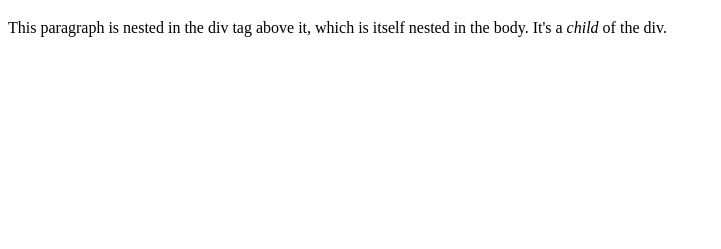
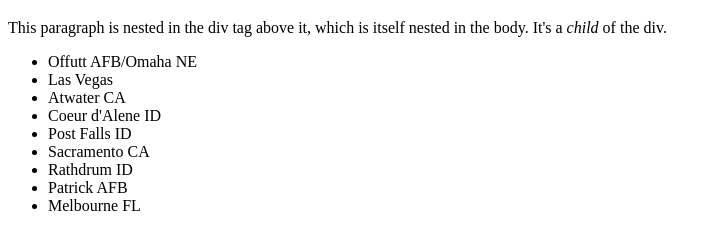
Before and after one commit to ussmario/htmlEx, a plain HTML site: page index.html in a window 1280 px wide. Shown: the part 61-310 px from the top of the page, without its empty margins (0-721 px from the left). Drawn offline with Linux system fonts and the light colour scheme.

Commit message:
list all cities lived in

```diff
--- a/index.html
+++ b/index.html
@@ -8,6 +8,17 @@
         <div>
             <p>This paragraph is nested in the div tag above it, which is itself nested in the body. It's a <em>child</em> of the div.</p>
         </div>
+        <ul>
+            <li>Offutt AFB/Omaha NE</li>
+            <li>Las Vegas
+            <li>Atwater CA</li>
+            <li>Coeur d'Alene ID</li>
+            <li>Post Falls ID</li>
+            <li>Sacramento CA</li>
+            <li>Rathdrum ID</li>
+            <li>Patrick AFB</li>
+            <li>Melbourne FL</li>
+        </ul>
     </body>
 
 </html>
```
